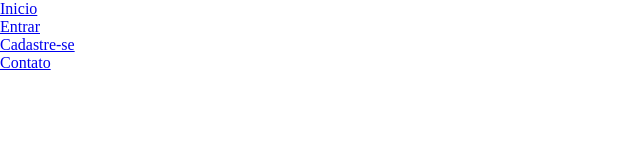
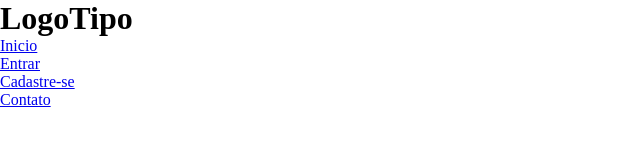
Before and after one commit to ErikSantosAlvess/StockCars, a plain HTML site: page index.html in a window 1280 px wide. Shown: the whole page, without its empty margins (0-640 px from the left). Drawn offline with Linux system fonts and the light colour scheme.

Commit message:
Adicionei ao HTML, o logotipo dentro de uma div

```diff
--- a/index.html
+++ b/index.html
@@ -12,6 +12,9 @@
 <body>
 
     <header id="cabecalho">
+        <div class="header-content">
+            <h1>LogoTipo</h1>
+        </div>
         <div class="header-nav">
             <ul class="header-list-link">
                 <li><a href="#">Inicio</a></li>
```
